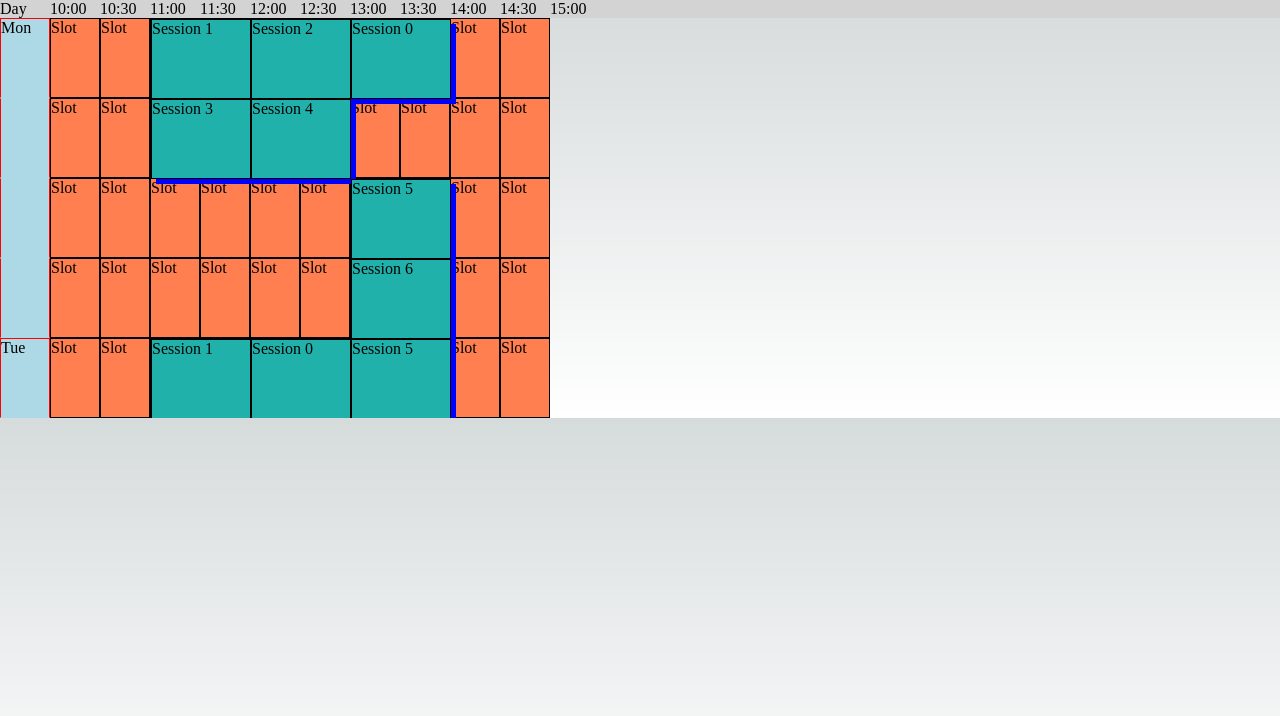
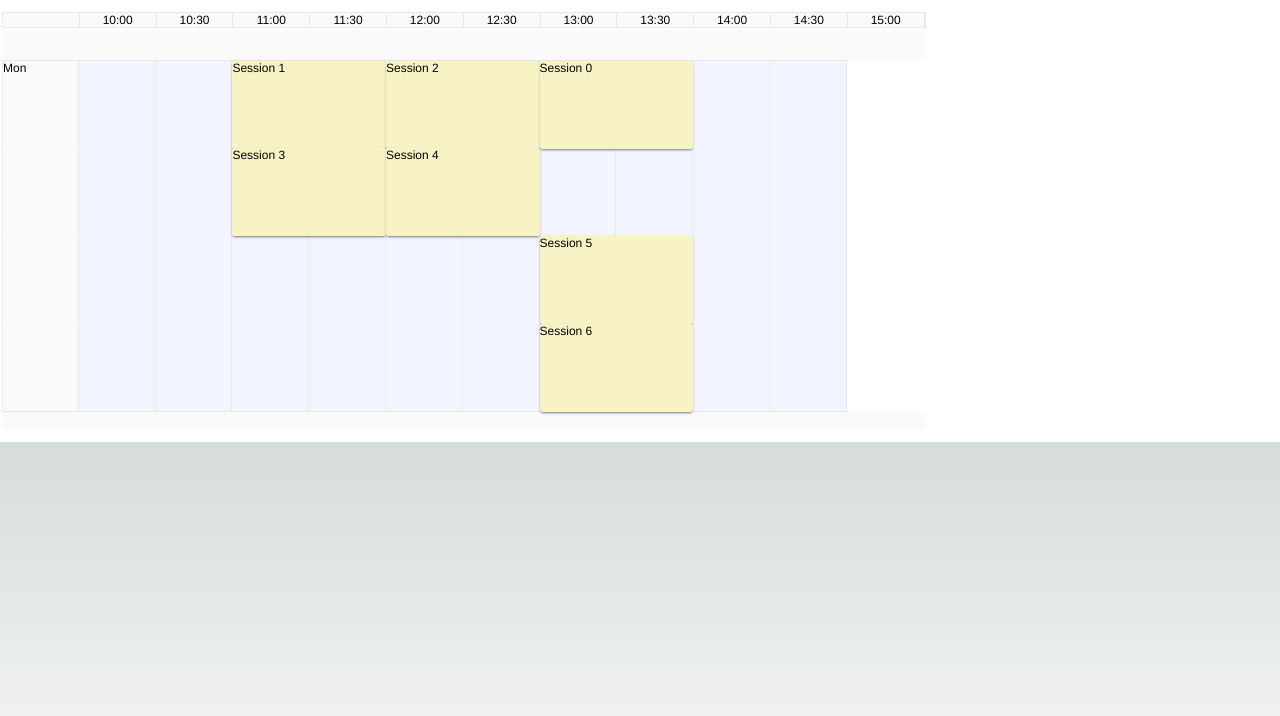
Before and after one commit to theowright2017/full-rework-of-interactive-schedule-grid, a Next.js app: page / in a window 1280 px wide. Shown: the top 716 px of the page. Built offline with nearby package versions, Linux system fonts and the light colour scheme.

Commit message:
new2 - notes... - converted back to html table - show correct borders

```diff
--- a/src/components/grid/ScheduleGrid.tsx
+++ b/src/components/grid/ScheduleGrid.tsx
@@ -22,33 +22,45 @@ type Props = {
 const ScheduleGrid = (props: Props) => {
 	const containerRef = useRef<HTMLDivElement>(null);
 
-
 	const rows = props.data;
 
 	return (
-		<div className={styles.table}>
-			<div>
+		<div style={{padding: '10px 10px 10px 0', backgroundColor: 'white'}}>
+		<table className={styles.table}>
+			<thead>
 				{[...columnGenerator()].map((headerGroup) => (
-					<div
+					<tr
 						key={headerGroup.id}
 						className={styles.header_row}
 						style={{ display: "flex" }}
 					>
-						<div className={styles.header_cell}>Day</div>
+						<th className={styles.header_cell}></th>
 						{config.slotTimes.map((time) => (
-							<div key={time} className={styles.header_cell}>
+							<th key={time} className={styles.header_cell}>
 								{time}
-							</div>
+							</th>
 						))}
-					</div>
+					</tr>
 				))}
-			</div>
-			<div>
+			</thead>
+			<tbody>
 				<Virtuoso
 					style={{ height: "400px" }}
 					data={props.allSubRows}
 					itemContent={(subRowIndex, subRow) => {
+						const isTopSubOfDayRow = subRow.index === 0;
+						const isLastSubOfDayRow =
+							props.allSubRows[subRowIndex + 1]?.index === 0;
+
+						const borderClass = isTopSubOfDayRow
+							? styles.isTop
+							: isLastSubOfDayRow
+							? styles.isLast
+							: "";
+
 						return (
+							<React.Fragment>
+								{subRow.index === 0 && <SpacerRow />}
 								<TableRow key={subRowIndex}>
 									{(
 										rowIsOpen: Set<number>,
@@ -57,18 +69,23 @@ const ScheduleGrid = (props: Props) => {
 										return (
 											<React.Fragment>
 												{subRow.index === 0 ? (
+													<td  className={borderClass}>
 														<DayCellWithTitle
 															rows={rows}
 															subRow={subRow}
 															rowIsOpen={rowIsOpen}
 														/>
+													</td>
 												) : (
+													<td  className={borderClass}>
 														<DayCellEmpty rowIsOpen={rowIsOpen} />
+													</td>
 												)}
 												{Array.from(
 													{
 														length:
-														config.lastAvailableSlotNum - config.tempslotStart,
+															config.lastAvailableSlotNum -
+															config.tempslotStart,
 													},
 													(_, idx) => config.tempslotStart + idx
 												).map((slotNum, slotIndex) => {
@@ -80,9 +97,9 @@ const ScheduleGrid = (props: Props) => {
 														: undefined;
 
 													return (
-													<div
+														<td
 															key={`slotCell_${slotIndex}_${slotNum}`}
-														className={styles.data_cell}
+															className={`${styles.data_cell} ${borderClass}`}
 														>
 															{item ? (
 																<SlotCellWithItem
@@ -93,17 +110,19 @@ const ScheduleGrid = (props: Props) => {
 															) : (
 																<SlotCellEmpty rowIsOpen={rowIsOpen} />
 															)}
-													</div>
+														</td>
 													);
 												})}
 											</React.Fragment>
 										);
 									}}
 								</TableRow>
+							</React.Fragment>
 						);
 					}}
 				/>
-			</div>
+			</tbody>
+		</table>
 		</div>
 	);
 };
@@ -119,12 +138,12 @@ const TableRow = (props: {
 	const [rowIsOpen, setRowIsOpen] = useState(new Set<number>());
 
 	return (
-		<div
-			className={`${styles.grid_row}`}
-			style={{ height: rowIsOpen.size > 0 ? "120px" : "80px", display: "flex" }}
+		<tr
+			className={`${styles.grid_row} ${rowIsOpen.size > 0 ? styles.rowOpen : styles.rowClosed}`}
+			style={{  display: "flex" }}
 		>
 			{props.children(rowIsOpen, setRowIsOpen)}
-		</div>
+		</tr>
 	);
 };
 
@@ -135,7 +154,6 @@ const DayCellWithTitle = (props: {
 }) => {
 	const { rows, subRow } = props;
 	return (
-		<div style={{ width: "50px" }}>
 		<div
 			className={`${styles.day_title_cell} ${
 				props.rowIsOpen.size > 0 ? styles.rowOpen : styles.rowClosed
@@ -143,18 +161,15 @@ const DayCellWithTitle = (props: {
 		>
 			{rows[subRow.dayIndex].day}
 		</div>
-		</div>
 	);
 };
 
 const DayCellEmpty = (props: { rowIsOpen: Set<number> }) => (
-	<div style={{ width: "50px" }}>
 	<div
 		className={`${styles.day_blank_cell} ${
 			props.rowIsOpen.size > 0 ? styles.rowOpen : styles.rowClosed
 		}`}
 	/>
-	</div>
 );
 
 const SlotCellWithItem = (props: {
@@ -167,11 +182,12 @@ const SlotCellWithItem = (props: {
 	const { item, setRowIsOpen } = props;
 
 	return (
+		<React.Fragment>
 			<div
 				className={`${styles.grid_cell} ${
 					props.rowIsOpen.size > 0 ? styles.rowOpen : styles.rowClosed
 				}`}
-		>
+			></div>
 			<div
 				className={`${styles.session_card} ${
 					cardIsOpen ? styles.cardOpen : styles.cardClosed
@@ -190,7 +206,7 @@ const SlotCellWithItem = (props: {
 			>
 				<div className={styles.session_contents}>Session {item.id}</div>
 			</div>
-		</div>
+		</React.Fragment>
 	);
 };
 
@@ -200,8 +216,16 @@ const SlotCellEmpty = (props: { rowIsOpen: Set<number> }) => {
 			className={`${styles.grid_cell} ${
 				props.rowIsOpen.size > 0 ? styles.rowOpen : styles.rowClosed
 			}`}
-		>
-			Slot
-		</div>
+		></div>
 	);
 };
+
+const SpacerRow = () => (
+	<div
+		style={{
+			height: "30px",
+			width: "100%",
+			background: "#fafafa",
+		}}
+	></div>
+);
--- a/src/styles/Table.module.scss
+++ b/src/styles/Table.module.scss
@@ -1,5 +1,10 @@
-$dayCellColour: lightblue;
-$dayCellBorder: red;
+$dayCellColour: #fafafa;
+$dayCellBorder: 1px solid #e8e8e8;
+$cellWidth: 6vw;
+$sessionWidth: 12vw;
+$rowHeight: 11vh;
+$sessionHeightOPEN: 16vh;
+$sessionHeightCLOSED: $rowHeight;
 
 .grid_wrapper {
 	display: flex;
@@ -12,99 +17,120 @@ $dayCellBorder: red;
 	overflow: auto;
 }
 
-// .table_wrap {
-// 	.table {
-// 		border-collapse: collapse;
-// 	}
-
-// 	.header_row {
-// 		position: sticky;
-// 		top: 0;
-// 		left: 0;
-// 		z-index: 2;
-// 		background-color: lightgrey;
-// 	}
-
-// 	.header_cell {
-// 		width: 50px;
-// 	}
-// }
-
 .header_row {
 	position: sticky;
 	top: 0;
 	left: 0;
 	z-index: 2;
-	background-color: lightgrey;
+	background-color: $dayCellColour;
+	border: $dayCellBorder;
 }
 .header_cell {
-	width: 50px;
+	width: $cellWidth;
+	border-right: $dayCellBorder;
+	font-weight: 400;
 }
 
 .grid_row {
 	.day_title_cell {
 		background-color: $dayCellColour;
 		height: 20px;
+		width: $cellWidth;
 		border-bottom: 1px solid $dayCellColour;
 
-		border-left: 1px solid $dayCellBorder;
-		border-right: 1px solid $dayCellBorder;
-		border-top: 1px solid $dayCellBorder;
+		border-left: $dayCellBorder;
+		border-right: $dayCellBorder;
+		border-top: $dayCellBorder;
 	}
 
 	.day_blank_cell {
 		background-color: $dayCellColour;
 		height: 20px;
+		width: $cellWidth;
+
 		border-bottom: 1px solid $dayCellColour;
 		border-top: 1px solid $dayCellColour;
 
-		border-left: 1px solid $dayCellBorder;
-		border-right: 1px solid $dayCellBorder;
+		border-left: $dayCellBorder;
+		border-right: $dayCellBorder;
+	}
+
+	.isLast {
+		border-bottom: $dayCellBorder;
+	}
+
+	&.rowOpen {
+		height: $sessionHeightOPEN;
+	}
+	&.rowClosed {
+		height: $rowHeight;
 	}
 }
 
-.grid_row,
+.header_cell,
+.day_title_cell,
+.session_contents {
+	overflow: hidden;
+}
+
+
 .day_blank_cell,
 .day_title_cell,
 .grid_cell {
 	&.rowOpen {
-		height: 120px;
+		height: $sessionHeightOPEN;
 	}
 
 	&.rowClosed {
-		height: 80px;
+		height: 100%;
 	}
 }
 
 .data_cell {
 	overflow: visible;
-	width: 50px;
+	width: $cellWidth;
+	position: relative;
+	height: 100%;
+
+	&.isTop {
+		border-top: $dayCellBorder;
+	}
+	&.isLast {
+		border-bottom: $dayCellBorder;
+	}
 
 	.session_card {
 		overflow: visible;
-		width: 100px;
-		background-color: lightseagreen;
+		width: $sessionWidth;
+		background-color: #f8f3c4;
+		// border: $dayCellBorder;
+		border-radius: 3px;
 
 		position: absolute;
+		top: 0;
 		z-index: 10;
-		box-shadow: 5px 5px blue;
+		// box-shadow: 0px 1px 1px darkgray;
+		box-shadow: 0 2px 2px 0 rgba(0, 0, 0, 0.14), 0 1px 3px 0 rgba(0, 0, 0, 0.12),
+			0 3px 1px -2px rgba(0, 0, 0, 0.2);
 
 		&.cardOpen {
-			height: 120px;
+			height: $sessionHeightOPEN;
 		}
 		&.cardClosed {
-			height: 80px;
+			height: $sessionHeightCLOSED;
 		}
 	}
 
 	.session_contents {
 		width: 100%;
-		border: 1px solid black;
+		// border: 1px solid black;
 		height: 100%;
 	}
 
 	.grid_cell {
-		background-color: coral;
-		border: 1px solid black;
+		background-color: #f2f5ff;
+		// border: 1px solid black;
+		border-right: $dayCellBorder;
+		height: 100%;
 	}
 }
--- a/src/styles/globals.css
+++ b/src/styles/globals.css
@@ -1,9 +1,9 @@
 :root {
   --max-width: 1100px;
   --border-radius: 12px;
-  --font-mono: ui-monospace, Menlo, Monaco, 'Cascadia Mono', 'Segoe UI Mono',
+  /* --font-mono: ui-monospace, Menlo, Monaco, 'Cascadia Mono', 'Segoe UI Mono',
     'Roboto Mono', 'Oxygen Mono', 'Ubuntu Monospace', 'Source Code Pro',
-    'Fira Mono', 'Droid Sans Mono', 'Courier New', monospace;
+    'Fira Mono', 'Droid Sans Mono', 'Courier New', monospace; */
 
   --foreground-rgb: 0, 0, 0;
   --background-start-rgb: 214, 219, 220;
@@ -85,6 +85,11 @@ body {
   overflow-x: hidden;
 }
 
+table {
+  font-size: 12px;
+  font-family: Helvetica, Arial, sans-serif;
+}
+
 body {
   color: rgb(var(--foreground-rgb));
   background: linear-gradient(
```
Lines whose indentation alone changed are shown as unchanged.
